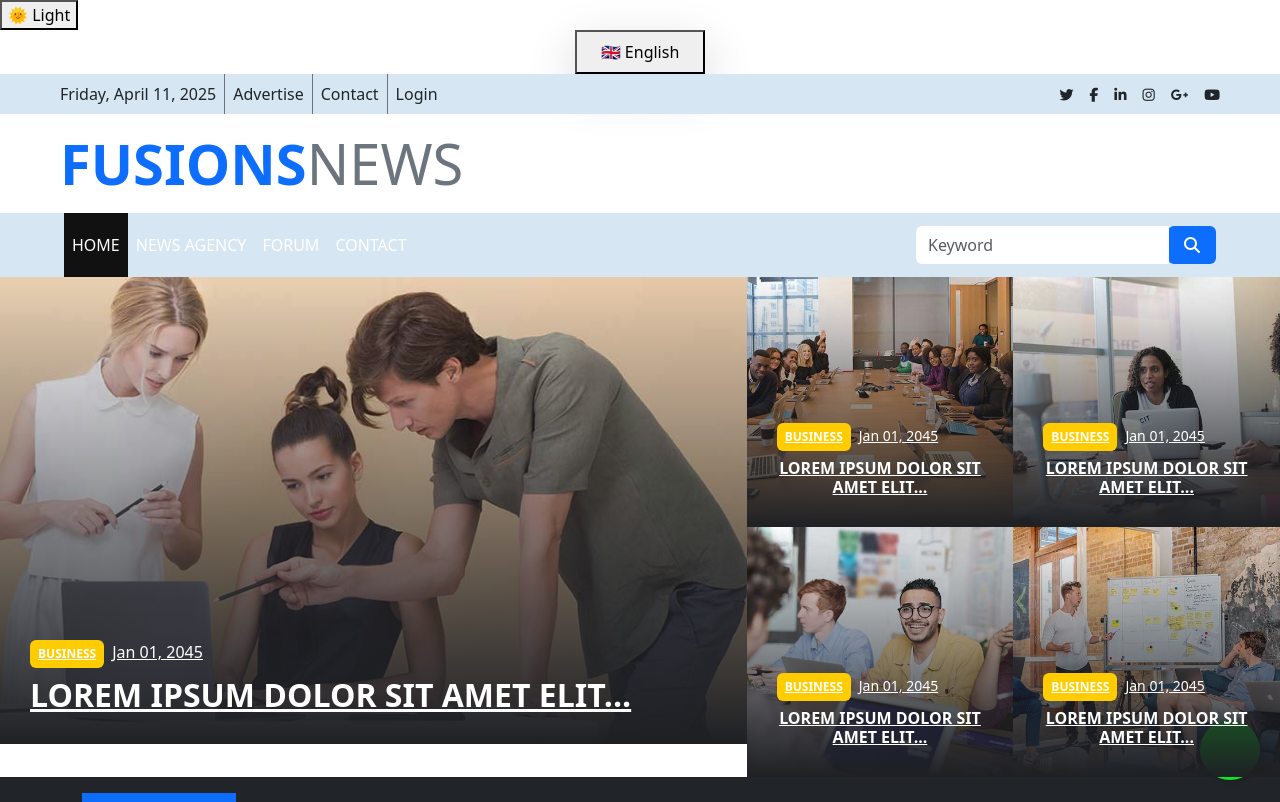
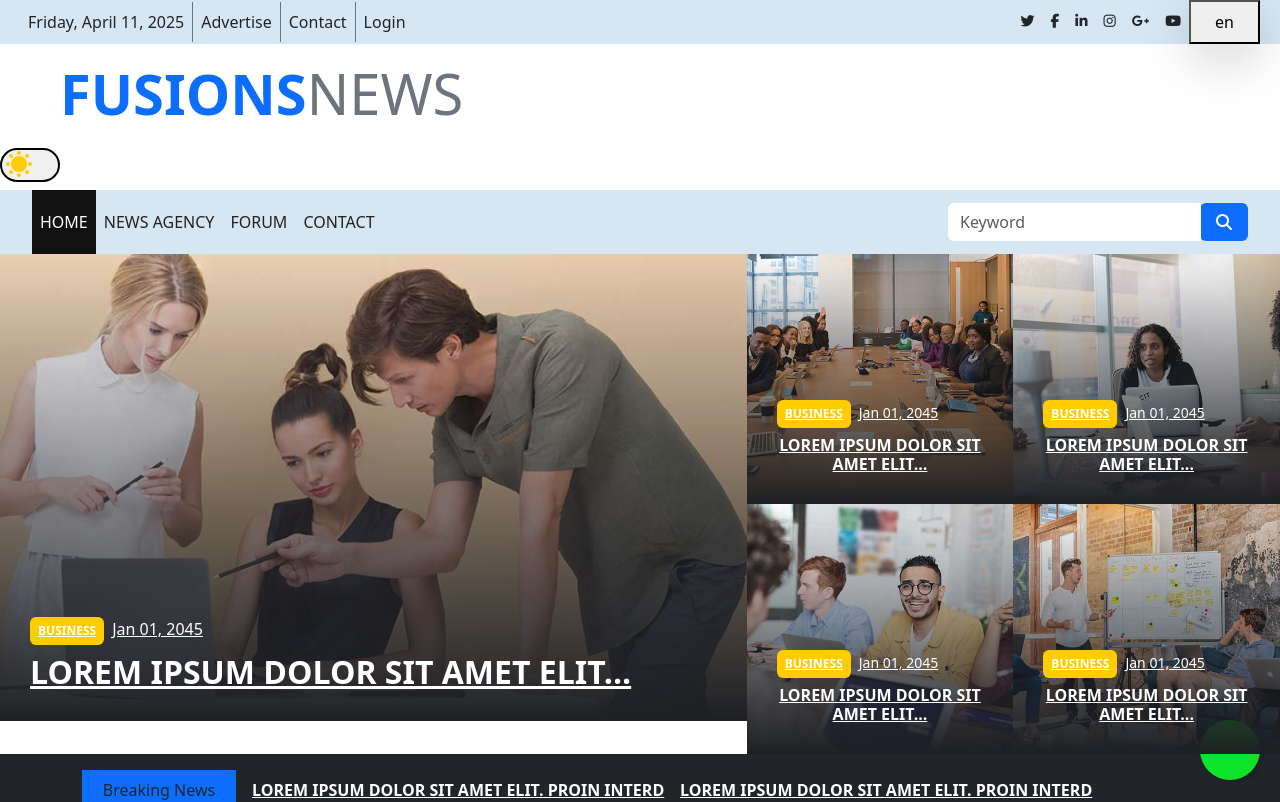
Before and after one commit to XuHo-IT/FusionNews_UI, a React (Create React App) app in the folder fusionnews-ui/: page / in a window 1280 px wide. Shown: the top 802 px of the page. Built offline with nearby package versions, Linux system fonts and the light colour scheme; a small style sheet from the web is missing.

Commit message:
Change switch UI

```diff
--- a/fusionnews-ui/src/App.tsx
+++ b/fusionnews-ui/src/App.tsx
@@ -1,20 +1,18 @@
 // src/App.tsx
-import { FC } from "react";
+import React, { FC } from "react";
+import { useSelector } from "react-redux";
 import { Route, Routes } from "react-router-dom";
-import { useSelector } from "react-redux";
-import { RootState } from "./redux/store";
 import "./App.css";
 import Footer from "./component/footer/Footer";
 import HeaderOne from "./component/header/HeaderOne";
 import HeaderTwo from "./component/header/HeaderTwo";
+import Theme from "./helpers/theme/ThemeLayout";
+import Contact from "./pages/Contact";
+import Forum from "./pages/Forum";
 import Home from "./pages/Home";
 import NewsAgency from "./pages/NewsAgency";
 import SingleNews from "./pages/SingleNews";
-import Contact from "./pages/Contact";
-import React from "react";
-import Theme from "./helpers/theme/ThemeLayout";
-import Language from "./helpers/language/Languagelayout";
-import Forum from "./pages/Forum";
+import { RootState } from "./redux/store";
 
 
 const App: FC = () => {
@@ -22,9 +20,10 @@ const App: FC = () => {
 
   return (
     <div className={`App ${theme}`}>
-      <Theme/>
-      <Language/>
       <HeaderOne />
+      <div className="helper">
+        <Theme/>
+      </div>
       <HeaderTwo />
       <Routes>
         <Route path="/" element={<Home />} />
--- a/fusionnews-ui/src/component/header/HeaderOne.tsx
+++ b/fusionnews-ui/src/component/header/HeaderOne.tsx
@@ -1,7 +1,7 @@
-import React from 'react'
-import './headerOne.css'
-import { NavLink } from 'react-router-dom'
-import adImg from '../../assets/images/ads.png'
+import React from 'react';
+import { NavLink } from 'react-router-dom';
+import Language from "../../helpers/language/Languagelayout";
+import './headerOne.css';
 
 const HeaderOne = () => {
 
@@ -15,7 +15,7 @@ const HeaderOne = () => {
 
   return (
     <div className="container-fluid d-none d-lg-block">
-        <div className="row align-items-center bg-color px-lg-5">
+        <div className="row align-items-center bg-color px-lg-3">
             <div className="col-lg-9 bg-color">
                 <nav className="navbar navbar-expand-sm bg-color p-0">
                     <ul className="navbar-nav ml-n2">
@@ -55,6 +55,9 @@ const HeaderOne = () => {
                         <li className="nav-item">
                             <NavLink className="nav-link text-body text-color" to="/"><small className="fab fa-youtube"></small></NavLink>
                         </li>
+                        <li className="nav-item">
+                            <Language/>
+                        </li>
                     </ul>
                 </nav>
             </div>
--- a/fusionnews-ui/src/component/header/HeaderTwo.tsx
+++ b/fusionnews-ui/src/component/header/HeaderTwo.tsx
@@ -1,16 +1,16 @@
-import React from 'react'
-import './headerOne.css'
-import { NavLink, useLocation } from 'react-router-dom'
+import { translations } from 'helpers/languageMap';
+import React from 'react';
 import { useSelector } from 'react-redux';
+import { NavLink } from 'react-router-dom';
 import { RootState } from 'redux/store';
-import { translations } from 'helpers/languageMap';
+import './headerOne.css';
 
 const HeaderTwo = () => {
 const language = useSelector((state: RootState) => state.language.language);
     return (
         <section >
             <div className="container-fluid p-0 ">
-                <nav className="navbar bg-color  navbar-expand-lg navbar-dark py-2 py-lg-0 px-lg-5">
+                <nav className="navbar bg-color  navbar-expand-lg navbar-dark py-2 py-lg-0 px-lg-3">
                     <NavLink to="index.html" className="navbar-brand d-block d-lg-none">
                         <h1 className="m-0 display-4 text-uppercase text-primary">Biz<span className="text-white font-weight-normal">News</span></h1>
                     </NavLink>
--- a/fusionnews-ui/src/helpers/language/Languagelayout.tsx
+++ b/fusionnews-ui/src/helpers/language/Languagelayout.tsx
@@ -1,8 +1,8 @@
 // src/component/LanguageToggle.tsx
 import React from 'react';
 import { useDispatch, useSelector } from 'react-redux';
+import { toggleLanguage } from '../../redux/language/language.slide';
 import { RootState } from '../../redux/store';
-import { toggleLanguage } from '../../redux/language/language.slide'
 
 const LanguageToggle: React.FC = () => {
   const dispatch = useDispatch();
@@ -17,7 +17,8 @@ const LanguageToggle: React.FC = () => {
     onClick={handleToggle}
     className="bg-gray-100 shadow-lg rounded-2xl px-4 py-2 text-sm font-medium hover:bg-gray-200 transition duration-300"
   >
-    {language === 'en' ? '🇬🇧 English' : '🇻🇳 Tiếng Việt'}
+    {language === 'en' ? 'en' : 'vi'}
+    {/* {language === 'en' ? '🇬🇧 English' : '🇻🇳 Tiếng Việt'} */}
   </button>
 
   );
--- a/fusionnews-ui/src/helpers/theme/ThemeLayout.tsx
+++ b/fusionnews-ui/src/helpers/theme/ThemeLayout.tsx
@@ -1,19 +1,24 @@
 // src/component/settings/UIPreferences.tsx
 import React from 'react';
 import { useDispatch, useSelector } from 'react-redux';
+import { RootState } from '../../redux/store';
 import { toggleTheme } from '../../redux/theme/theme.slide';
-import { RootState } from '../../redux/store';
+import "../theme/theme.css";
 
 const UIPreferences = () => {
   const dispatch = useDispatch();
   const { theme} = useSelector((state: RootState) => state.theme);
 
   return (
-    <div style={{ display: 'flex', gap: '1rem' }}>
-      <button onClick={() => dispatch(toggleTheme())}>
-        {theme === 'light' ? '🌞 Light' : '🌙 Dark'}
-      </button>
-
+    <div className="theme-switch-container">
+      <label className="theme-switch">
+        <input
+          type="checkbox"
+          checked={theme === 'dark'}
+          onChange={() => dispatch(toggleTheme())}
+        />
+        <span className="slider"></span>
+      </label>
     </div>
   );
 };
--- /dev/null
+++ b/fusionnews-ui/src/helpers/theme/theme.css
@@ -0,0 +1,84 @@
+.theme-switch-container {
+    display: flex;
+}
+.theme-switch {
+    position: relative;
+    display: inline-block;
+    width: 60px;
+    height: 34px;
+    margin-top: 5px;
+}
+
+.theme-switch input {
+    opacity: 0;
+    width: 0;
+    height: 0;
+}
+
+.slider {
+    position: absolute;
+    cursor: pointer;
+    top: 0;
+    left: 0;
+    right: 0;
+    bottom: 0;
+    background-color: #f0f0f0;
+    transition: .4s;
+    border-radius: 50px;
+    border: 2px solid black;
+}
+
+.slider:before {
+    position: absolute;
+    content: "";
+    height: 16px;
+    width: 16px;
+    border-radius: 50%;
+    left: 9px;
+    bottom: 8px;
+    background-color: #ffcc00 ;
+    /* border: 2px solid yellow; */
+    transition: .4s;
+    box-shadow:
+    -11px 0 0 -6px #ffcc00,
+    11px 0 0 -6px #ffcc00,
+    0 -11px 0 -6px #ffcc00,
+    0 11px 0 -6px #ffcc00,
+    -8px -8px 0 -6px #ffcc00,
+    -8px 8px 0 -6px #ffcc00,
+    8px -8px 0 -6px #ffcc00,
+    8px 8px 0 -6px #ffcc00;
+
+}
+
+input:checked + .slider {
+    background-color: #f0f0f0;
+}
+
+input:checked + .slider:before {
+    transform: translateX(26px);
+    background-color: #000000;
+    height: 20px;
+    width: 20px;
+    bottom: 6px;
+    left: 5px;
+    border: none;
+    box-shadow: none;
+}
+
+.slider:after {
+    transition: all 0.4s ease;
+    position: absolute;
+    content: '';
+    left: 40px;
+    bottom: 7px;
+    width: 16px;
+    height: 18px;
+    background-color: #f0f0f0;
+    border-radius: 50%;
+    opacity: 0;
+}
+
+input:checked + .slider:after {
+    opacity: 1;
+}
```
Also changed, not shown: fusionnews-ui/src/component/singleNews/singleNews.css.
